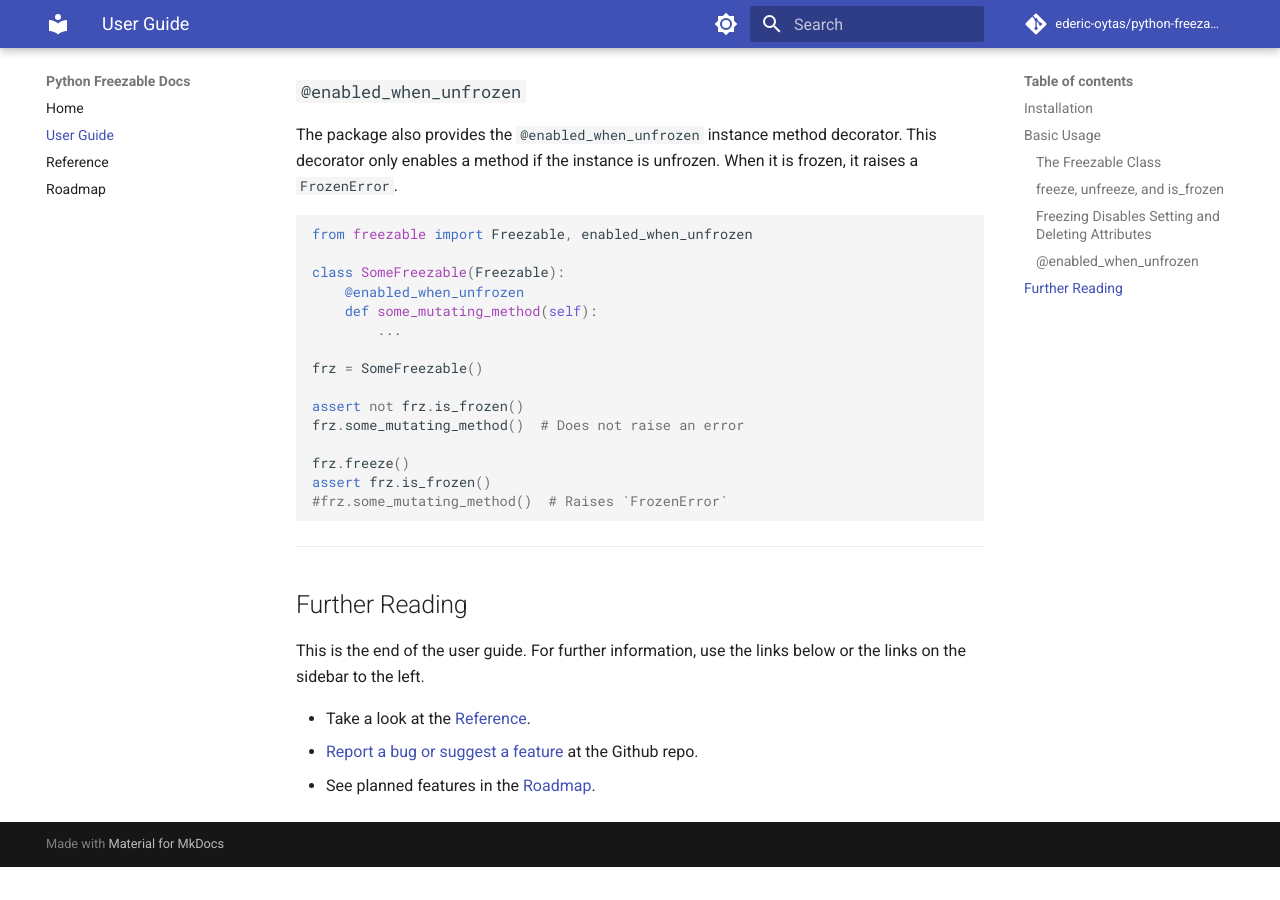
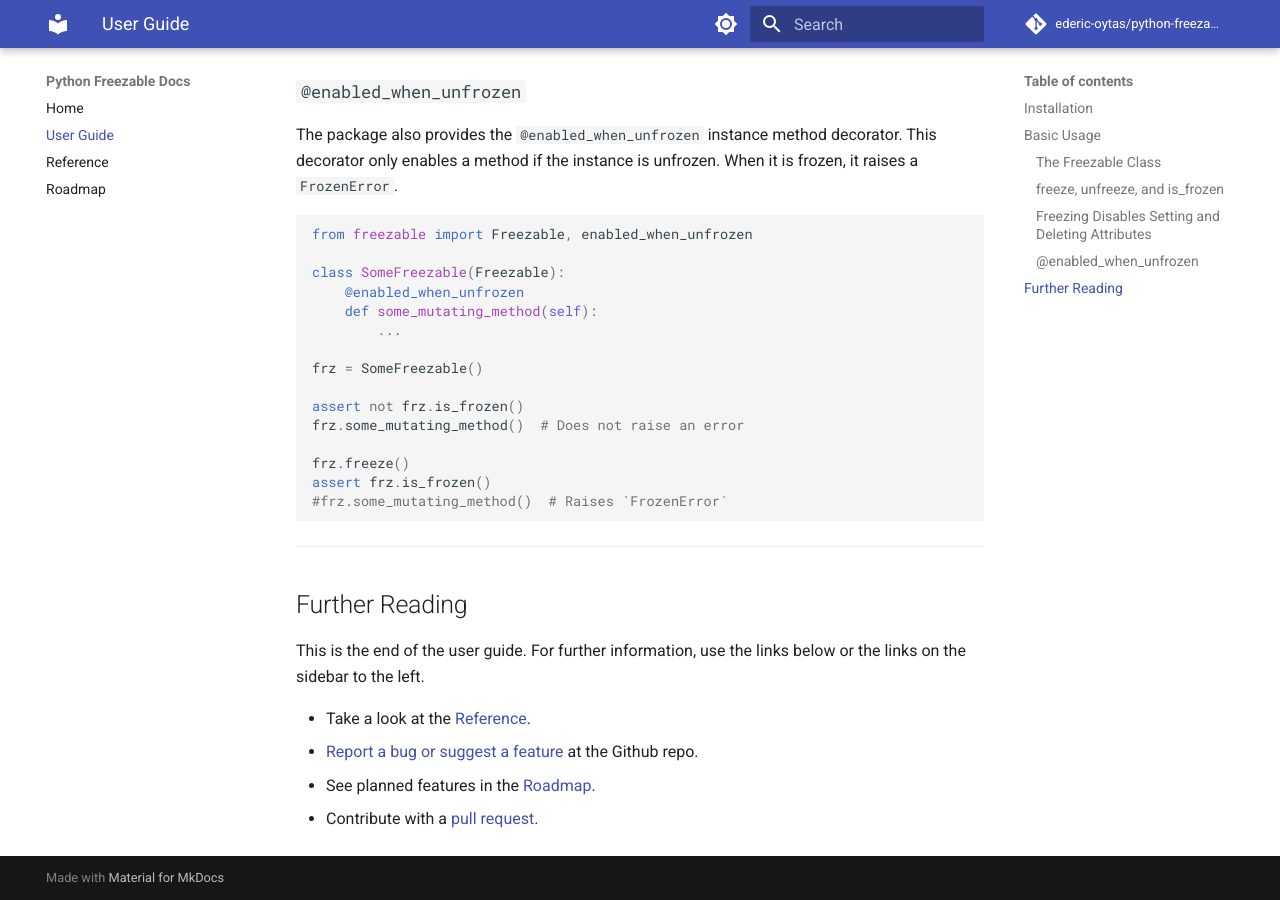
Before and after one commit to ederic-oytas/freezable-mixin, an MkDocs documentation site: the page built from docs/user-guide.md, in a window 1280 px wide and 900 px high, scrolled down 1773 px. Built offline with MkDocs 1.6.1 and Material for MkDocs 9.7.7, drawn with Linux system fonts in a browser that asks for light colours; comment, search, counter and statistics services are not loaded; before the commit the page ends 2640 px from its top, so only the background shows below that.

Commit message:
Add another link for further reading

```diff
--- a/docs/user-guide.md
+++ b/docs/user-guide.md
@@ -127,5 +127,7 @@ below or the links on the sidebar to the left.
 - Take a look at the [Reference](./reference.md).
 - [Report a bug or suggest a feature][issues] at the Github repo.
 - See planned features in the [Roadmap](./roadmap.md).
+- Contribute with a [pull request][pulls].
 
 [issues]: https://github.com/ederic-oytas/python-freezable/issues/new/choose
+[pulls]: https://github.com/ederic-oytas/python-freezable/pulls
```
